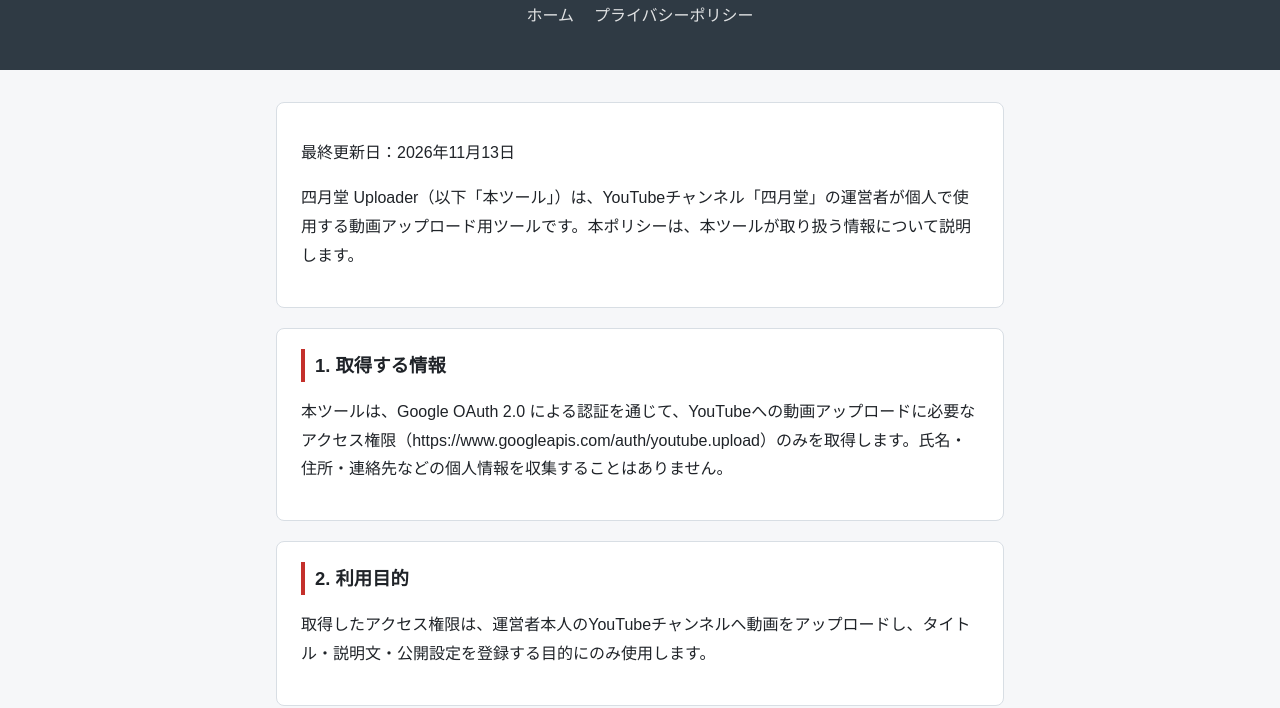
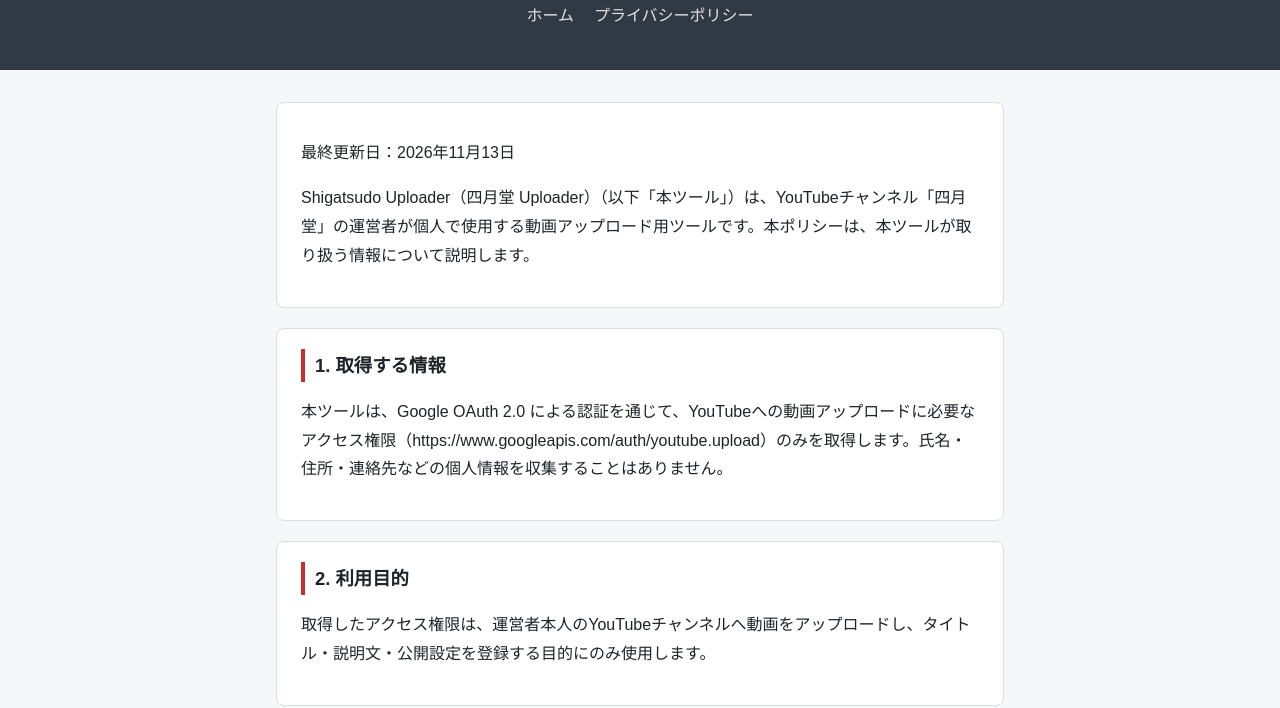
Before and after one commit to miyake-tools/shigatsudo-uploader, a plain HTML site: page privacy-policy.html in a window 1280 px wide. Shown: the part 108-816 px from the top of the page. Drawn offline with Linux system fonts and the light colour scheme.

Commit message:
Rename to Shigatsudo Uploader（四月堂 Uploader） in privacy-policy.html

```diff
--- a/privacy-policy.html
+++ b/privacy-policy.html
@@ -3,7 +3,7 @@
 <head>
 <meta charset="utf-8">
 <meta name="viewport" content="width=device-width, initial-scale=1">
-<title>プライバシーポリシー | 四月堂 Uploader</title>
+<title>プライバシーポリシー | Shigatsudo Uploader（四月堂 Uploader）</title>
 <link rel="stylesheet" href="style.css">
 </head>
 <body>
@@ -14,7 +14,7 @@
 <main>
 <section>
 <p>最終更新日：2026年11月13日</p>
-<p>四月堂 Uploader（以下「本ツール」）は、YouTubeチャンネル「四月堂」の運営者が個人で使用する動画アップロード用ツールです。本ポリシーは、本ツールが取り扱う情報について説明します。</p>
+<p>Shigatsudo Uploader（四月堂 Uploader）（以下「本ツール」）は、YouTubeチャンネル「四月堂」の運営者が個人で使用する動画アップロード用ツールです。本ポリシーは、本ツールが取り扱う情報について説明します。</p>
 </section>
 <section>
 <h2>1. 取得する情報</h2>
```
